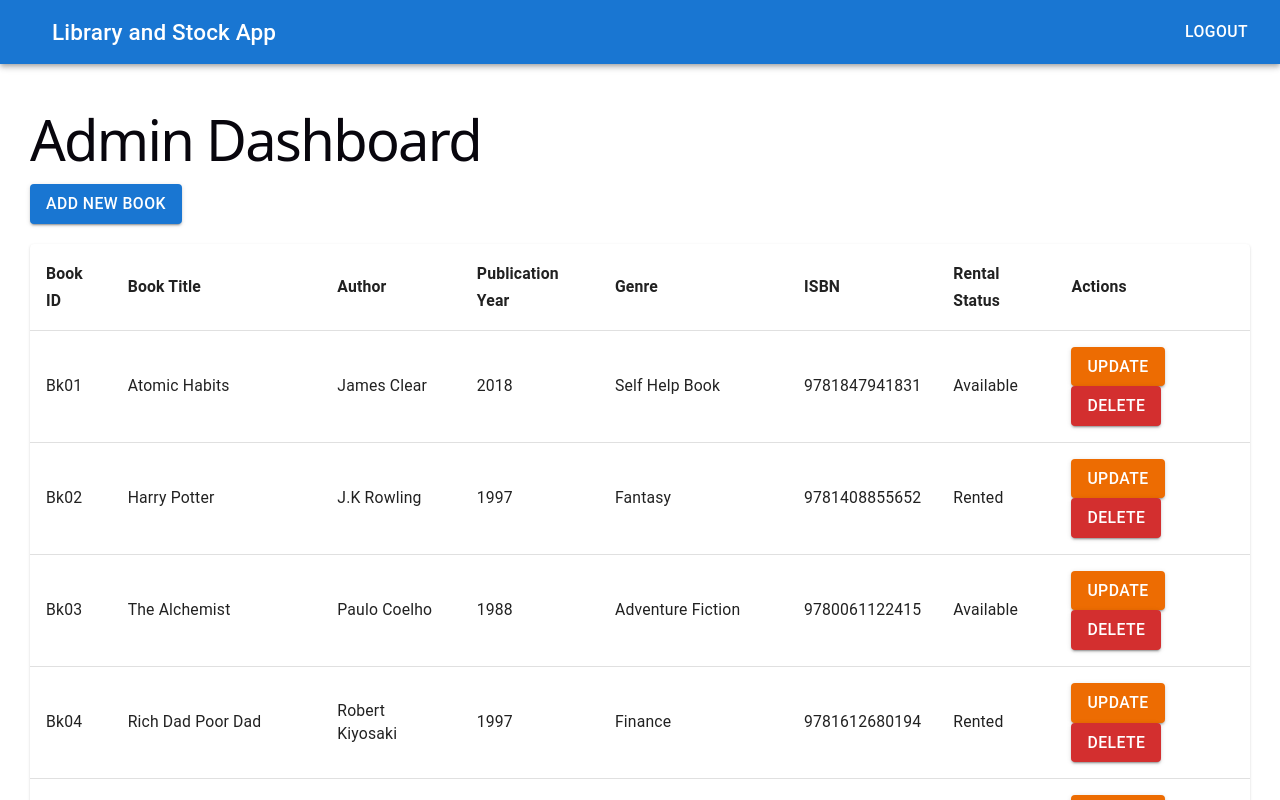
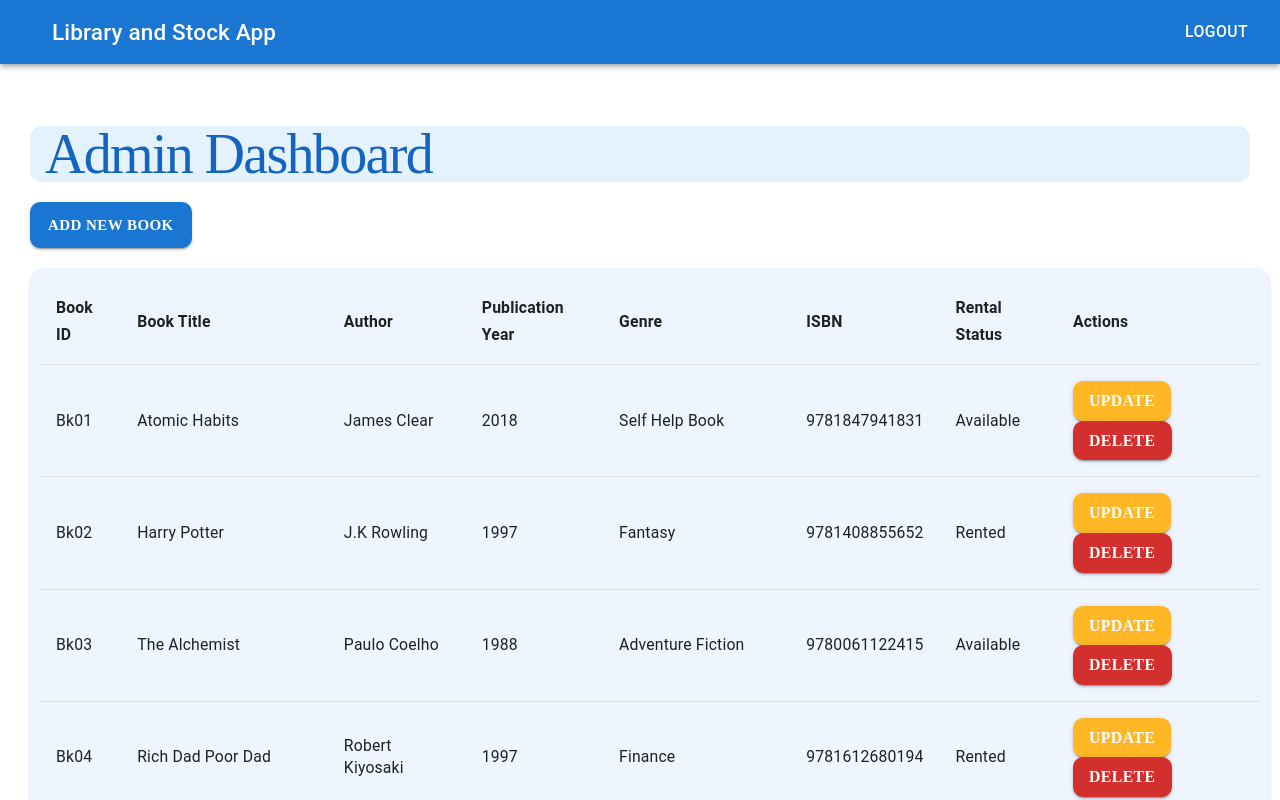
Before and after one commit to maparnachandren-cloud/Library-Stock-Keeping-App, a React (Vite) app in the folder frontend/: page /admindashboard in a window 1280 px wide. Shown: the top 800 px of the page. Built offline with nearby package versions, Linux system fonts and the light colour scheme.

Commit message:
admindashboard and addbook done

```diff
--- a/frontend/package.json
+++ b/frontend/package.json
@@ -12,6 +12,7 @@
   "dependencies": {
     "@emotion/react": "^11.14.0",
     "@emotion/styled": "^11.14.1",
+    "@mui/icons-material": "^9.0.1",
     "@mui/material": "^9.0.1",
     "react": "^19.2.6",
     "react-dom": "^19.2.6",
--- a/frontend/src/components/AdminDashboard/AdminDashboard.jsx
+++ b/frontend/src/components/AdminDashboard/AdminDashboard.jsx
@@ -196,8 +196,19 @@ const AdminDashboard = () => {
   ];
 
   return (
-    <div style={{ padding: "30px" }}>
-      <h1>Admin Dashboard</h1>
+    <div style={{
+      padding: "30px",
+      fontFamily: "Poppins" }}>
+      <h1
+      style={{
+       backgroundColor: "#e3f2fd",
+       padding: "15px",
+       borderRadius: "12px",
+       fontFamily: "Poppins",
+       marginBottom: "20px",
+       color: "#1565c0",
+     }}
+      >Admin Dashboard</h1>
 
       {/* Top Buttons */}
       <div
@@ -212,16 +223,33 @@ const AdminDashboard = () => {
           variant="contained"
           color="primary"
           onClick
+          sx={{
+           bgcolor: "primary.main",
+           "&:hover": {
+           bgcolor: "primary.dark",
+           },
+           fontFamily: "Poppins",
+           fontWeight: "600",
+           fontSize: "15px",
+           borderRadius: "10px",
+           padding: "10px 18px",
+           }}
         >
-          Add New Book
+         Add New Book
         </Button>
+
         </Link>
-
 
       </div>
 
       {/* Table */}
-      <TableContainer component={Paper}>
+      <TableContainer component={Paper}
+         sx={{
+         borderRadius: "15px",
+         backgroundColor: "#eef5ff",
+         padding: "10px",
+         }}
+      >
         <Table sx={{ minWidth: 650 }}>
           <TableHead>
             <TableRow>
@@ -260,6 +288,16 @@ const AdminDashboard = () => {
                     color="warning"
                     onClick
                     style={{ marginRight: "10px" }}
+                    sx={{
+                      backgroundColor: "#ffb726",
+                      "&:hover": {
+                        backgroundColor: "#ffa726",
+                      },
+                      fontFamily: "Poppins",
+                      fontWeight: "600",
+                      borderRadius: "10px",
+                      marginRight: "10px",
+                    }}
                   >
                     Update
                   </Button>
@@ -268,6 +306,15 @@ const AdminDashboard = () => {
                     variant="contained"
                     color="error"
                     onClick
+                    sx={{
+                      backgroundColor: "#d32f2f",
+                      "&:hover": {
+                        backgroundColor: "#b71c1c",
+                      },
+                      fontFamily: "Poppins",
+                      fontWeight: "600",
+                      borderRadius: "10px",
+                    }}
                   >
                     Delete
                   </Button>
```
Also changed, not shown: 1 other file (tests, documents, lock files or other folders).
